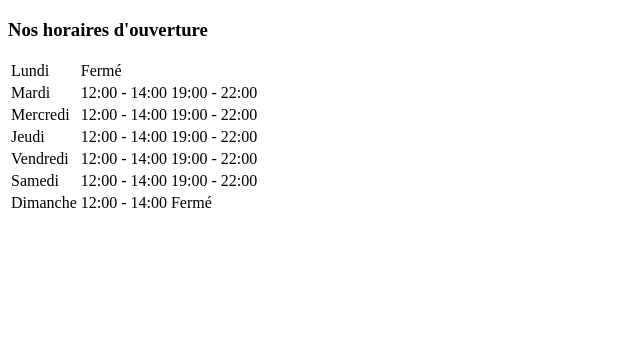
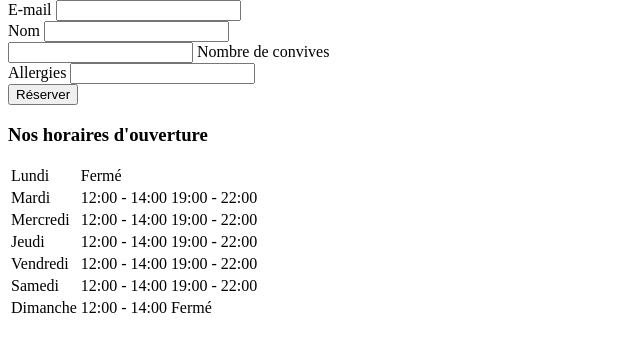
Before and after one commit to Maalaki/QuaiAntique, a Symfony app: template templates/home/booking/index.html.twig in a window 1280 px wide. Shown: the part 112-464 px from the top of the page, without its empty margins (0-640 px from the left). Run offline with Twig, Linux system fonts and the light colour scheme; the template is opened without the code that fills it, so the values that code supplies are empty; some libraries are stand-ins or nearby versions; some web fonts are replaced.

Commit message:
booking template

```diff
--- a/templates/home/booking/index.html.twig
+++ b/templates/home/booking/index.html.twig
@@ -3,4 +3,25 @@
 {% block title %}Réservation{% endblock %}
 
 {% block body %}
+    <div class="container mb-5">
+        <form>
+            <div class="mb-3">
+                <label for="InputEmail" class="form-label">E-mail</label>
+                <input type="email" class="form-control" id="InputEmail" aria-describedby="emailHelp">
+            </div>
+            <div class="mb-3">
+                <label for="InputName" class="form-label">Nom</label>
+                <input type="text" class="form-control" id="InputName">
+            </div>
+            <div class="mb-3 form-check">
+                <input type="number" class="form-label" id="InputNumber">
+                <label class="form-check-label" for="exampleCheck1">Nombre de convives</label>
+            </div>
+            <div class="mb-3">
+                <label for="InputAllergy" class="form-label">Allergies</label>
+                <input type="text" class="form-control" id="InputAllergy">
+            </div>
+            <button type="submit" class="btn btn-dark">Réserver</button>
+        </form>
+    </div>
 {% endblock %}
```
